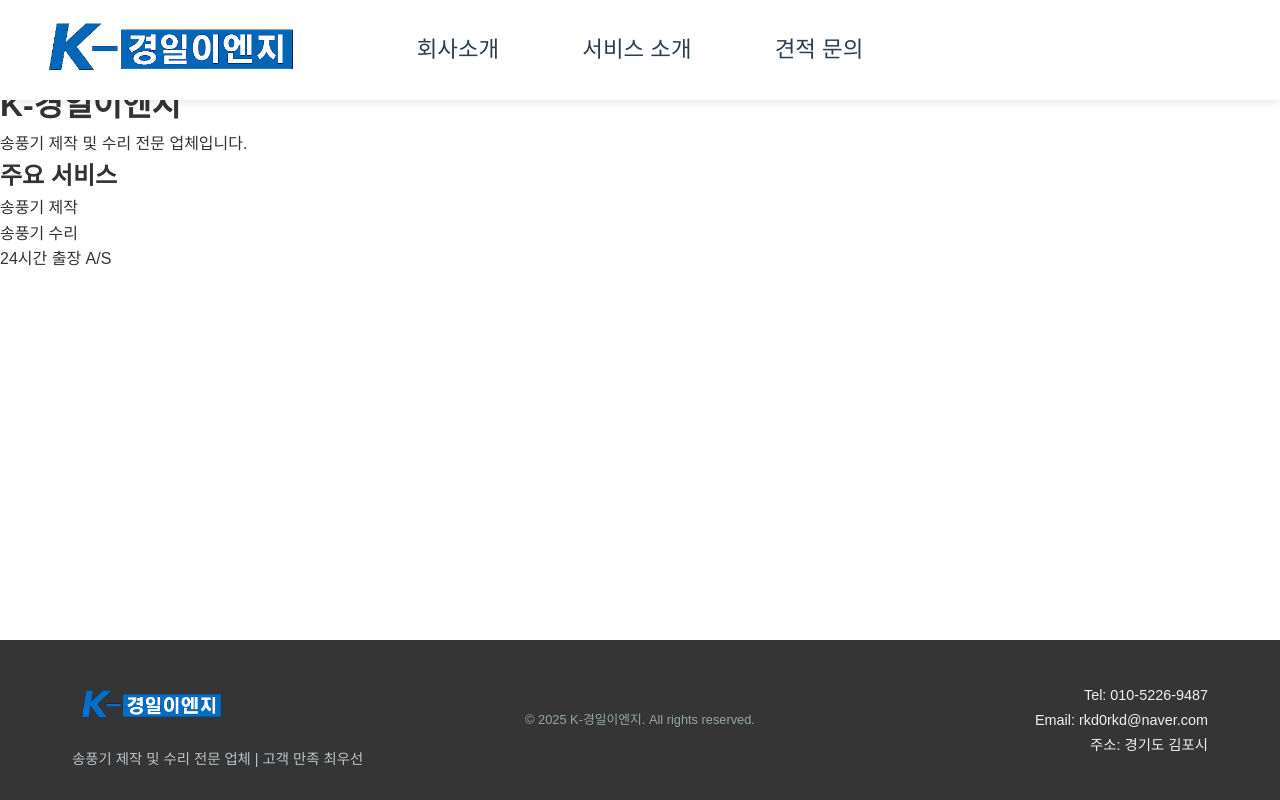
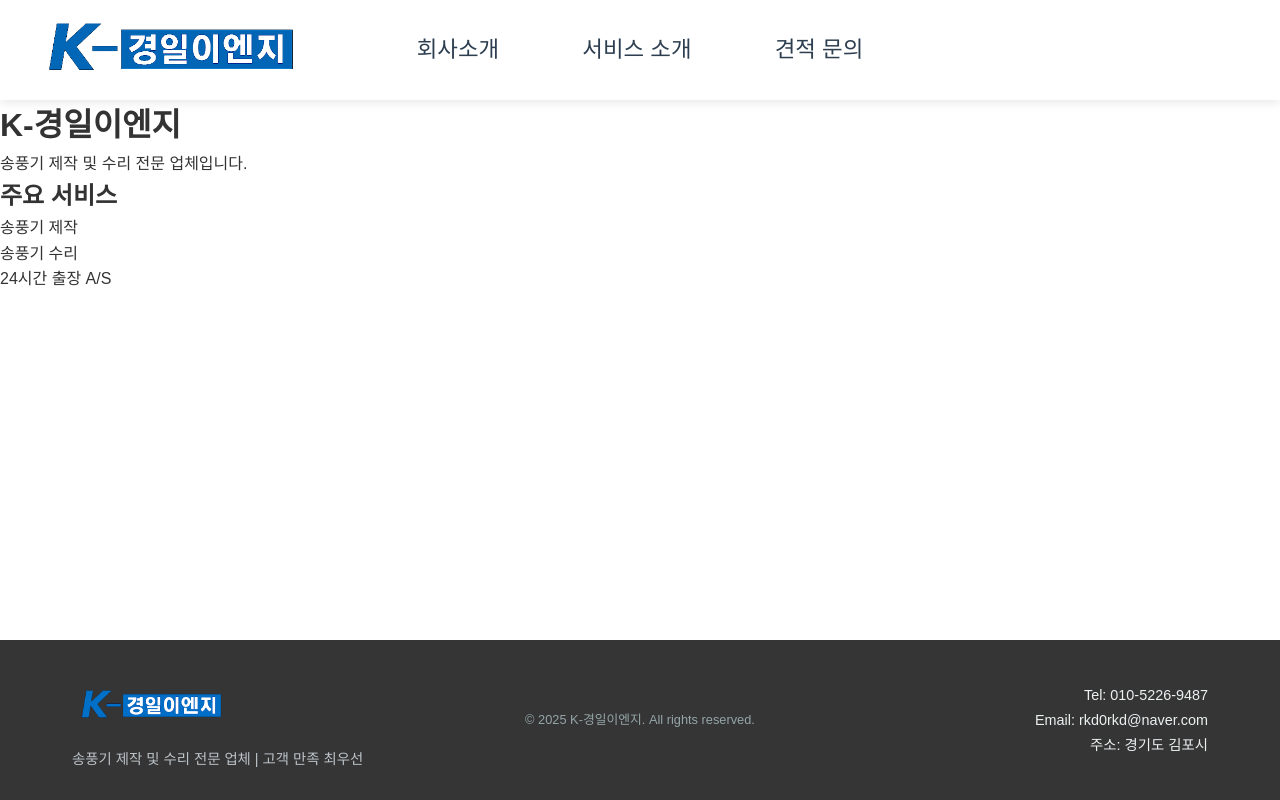
Before and after one commit to ksp0814/FAN-FE, a React (Create React App) app: page /service in a window 1280 px wide. Built offline with nearby package versions, Linux system fonts and the light colour scheme.

Commit message:
main css 수정

```diff
--- a/src/App.css
+++ b/src/App.css
@@ -8,7 +8,7 @@
 }
 
 body {
-  font-family: 'Noto Sans KR', sans-serif;
+  font-family: "Noto Sans KR", sans-serif;
   line-height: 1.6;
   color: #333;
 }
@@ -22,8 +22,8 @@
 
 /* 메인 콘텐츠 영역 */
 .main-content {
-  flex: 1;  /* 남은 공간을 모두 차지 */
-  padding-top: 80px; /* Header 높이만큼 여백 */
+  flex: 1; /* 남은 공간을 모두 차지 */
+  padding-top: 100px; /* Header 높이만큼 여백 */
   min-height: calc(100vh - 240px);
 }
 
```
